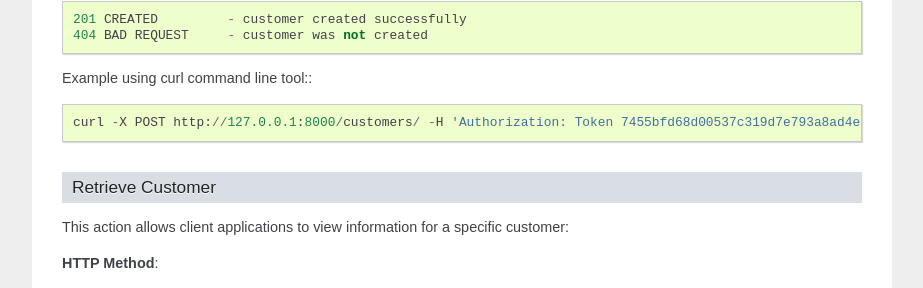
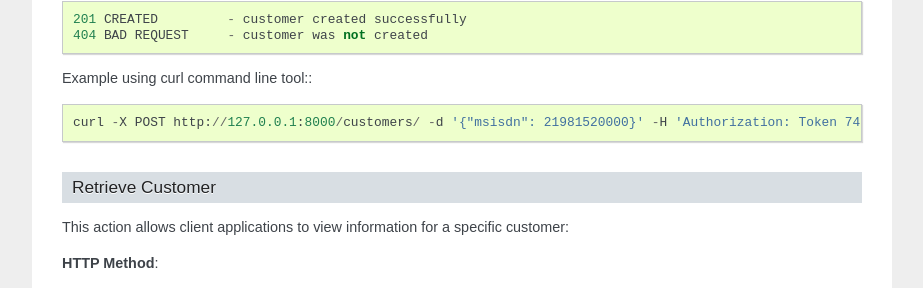
Before and after one commit to tcosta84/blacklist, a Sphinx documentation site: the page built from docs/source/api.rst, in a window 1280 px wide and 900 px high, scrolled down 3108 px. Shown: the part 145-433 px from the top of the window, without its empty margins (198-1121 px from the left). Built offline with Sphinx 7.4.7, drawn with Linux system fonts in a browser that asks for light colours; part of the change alters nothing that is shown.

Commit message:
Fix docs

```diff
--- a/docs/source/api.rst
+++ b/docs/source/api.rst
@@ -138,7 +138,7 @@ This action allows client applications to add new customers to the blacklist:
 
 Example using curl command line tool:::
 
-    curl -X POST http://127.0.0.1:8000/customers/ -H 'Authorization: Token 7455bfd68d00537c319d7e793a8ad4eb266ec9e3' -H 'Content-type: application/json' -d '{"msisdn": 21981520000}' curl -X DELETE http://127.0.0.1:8000/customers/21981520000/ -H 'Authorization: Token 7455bfd68d00537c319d7e793a8ad4eb266ec9e3' -H 'Accept: application/json; indent=4'
+    curl -X POST http://127.0.0.1:8000/customers/ -d '{"msisdn": 21981520000}' -H 'Authorization: Token 7455bfd68d00537c319d7e793a8ad4eb266ec9e3' -H 'Content-type: application/json' -H 'Accept: application/json; indent=4'
 
 Retrieve Customer
 -----------------
```
